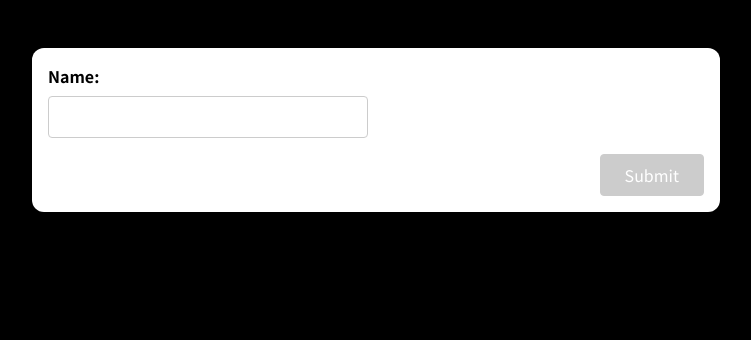
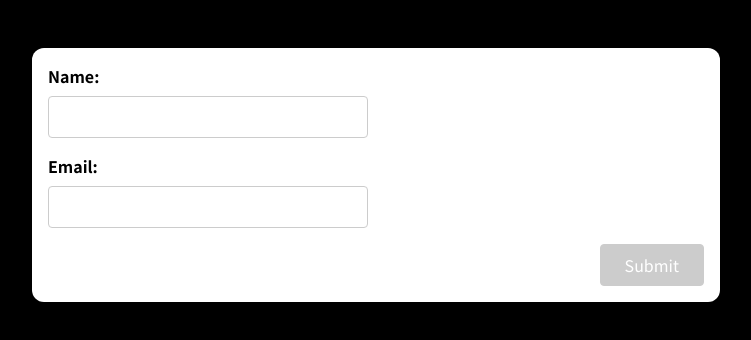
Before and after one commit to MwauStephen/Form-Inputs, a React (Create React App) app: page / in a window 1280 px wide. Shown: the top 340 px of the page, without its empty margins (264-1015 px from the left). Built offline with nearby package versions, Linux system fonts and the light colour scheme.

Commit message:
added an email input label

```diff
--- a/src/Components/SimpleInput.js
+++ b/src/Components/SimpleInput.js
@@ -5,8 +5,10 @@ const SimpleInput = (props) => {
   const [enteredNameTouched, setEnteredNameTouched] = useState(false);
 
   const enteredNameIsValid = enteredName.trim() !== "";
+
   //   check for the touched state
   const nameInputIsInValid = !enteredNameIsValid && enteredNameTouched;
+
   //   check for the entire form validity
   let formIsValid = false;
   if (enteredNameIsValid) {
@@ -40,6 +42,7 @@ const SimpleInput = (props) => {
   const inputNameClasses = nameInputIsInValid
     ? "form-control invalid"
     : "form-control ";
+
   return (
     <form onSubmit={formSubmitHandler}>
       <div className={inputNameClasses}>
@@ -53,6 +56,11 @@ const SimpleInput = (props) => {
         />
         {nameInputIsInValid && <p>Name must not be empty!!!</p>}
       </div>
+      <div className={inputNameClasses}>
+        <label htmlFor="email">Email:</label>
+        <input type="email" id="email"  />
+        {nameInputIsInValid && <p>Email must not be empty!!!</p>}
+      </div>
       <div className="form-actions">
         <button disabled={!formIsValid}>Submit</button>
       </div>
```
